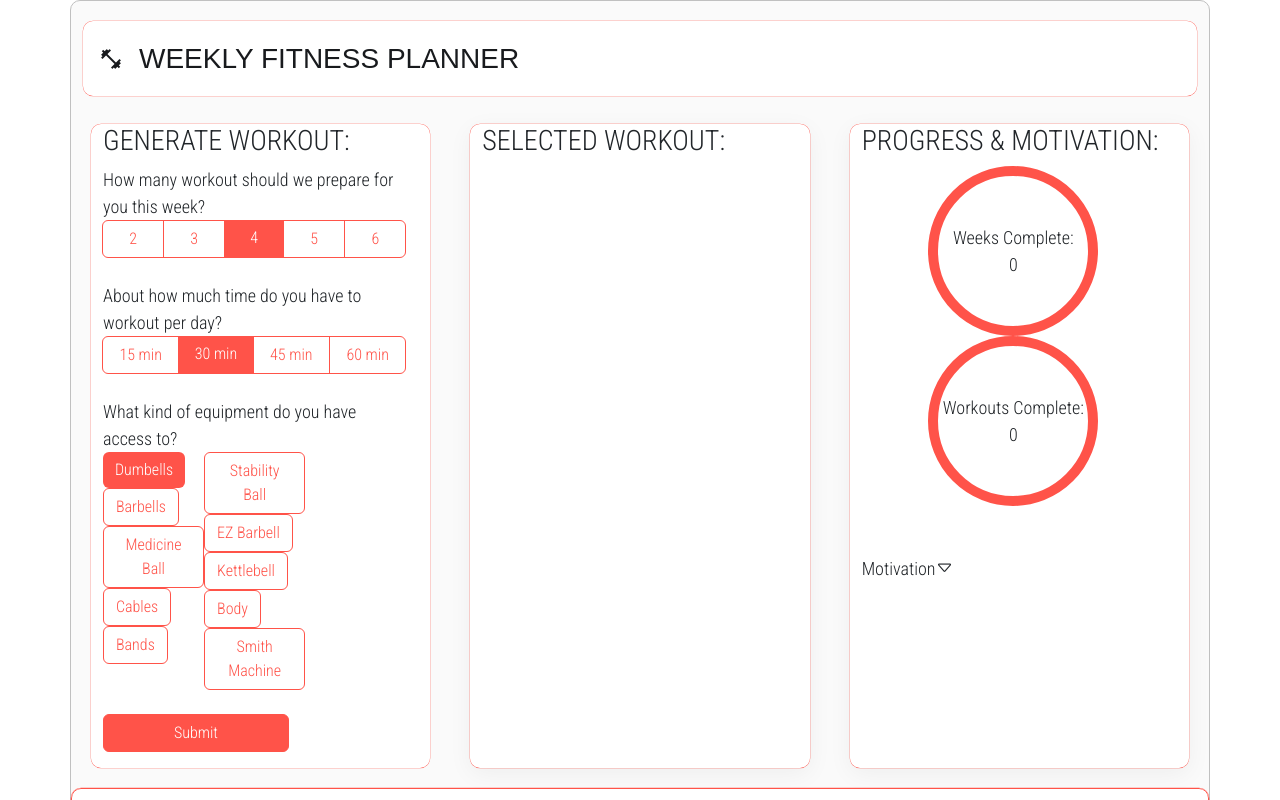
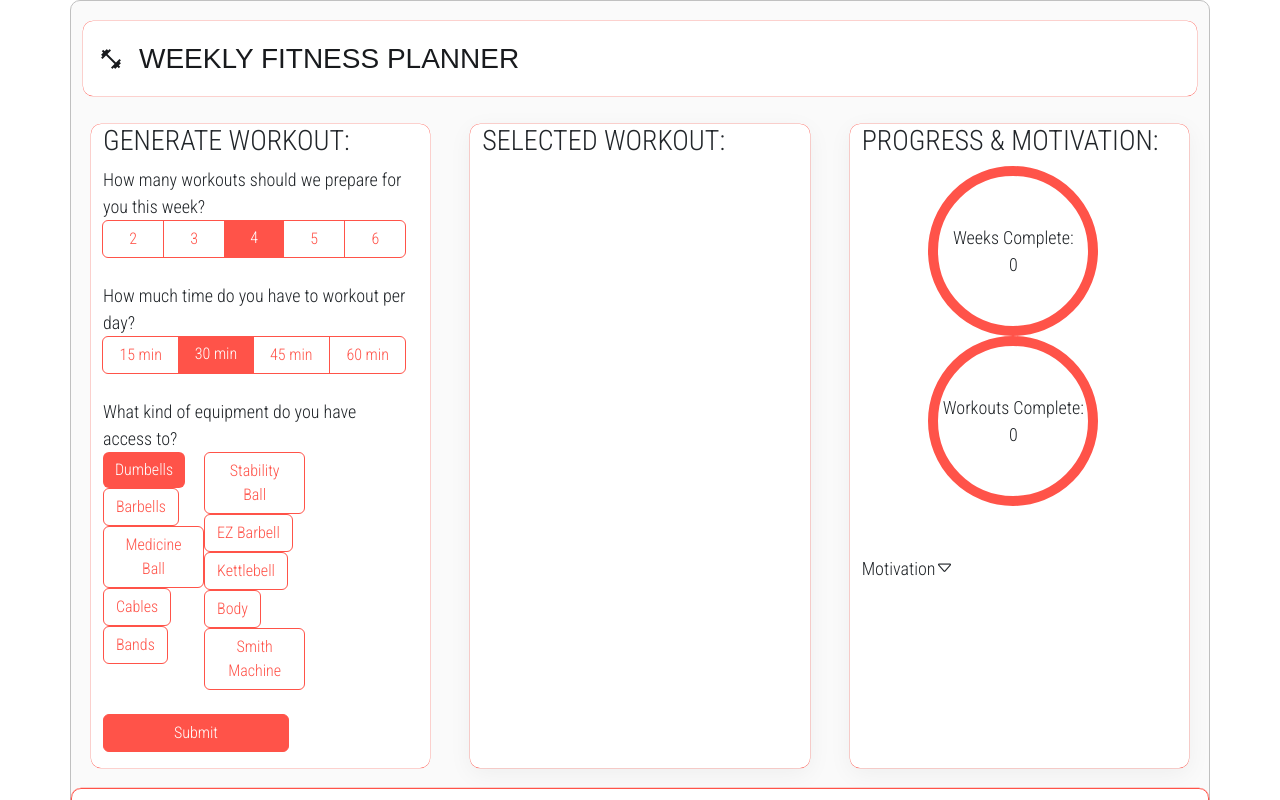
Before and after one commit to kpgh46/fitness-dashboard, a website built with webpack: page dist/index.html in a window 1280 px wide. Shown: the top 800 px of the page. Built offline with nearby package versions, Linux system fonts and the light colour scheme; no server answers; a web font is replaced by a local one.

Commit message:
fixed typo on form

```diff
--- a/dist/index.html
+++ b/dist/index.html
@@ -21,7 +21,7 @@
                 <div class = "col-md pe-md-4" style = "background-color: white; border-radius: 10px; margin-left:20px; margin-right: 20px; margin-top: 20px;box-shadow:rgb(255,83,73) 0px 0px 0px .25px;">
                     <form>
                       <h3>GENERATE WORKOUT: </h3>
-                        <div style="font-size:18px">How many workout should we prepare for you this week?</div>
+                        <div style="font-size:18px">How many workouts should we prepare for you this week?</div>
                             <div class = "row">
                               <div class="custom-control btn-group" role="group" aria-label="Basic radio toggle button group">
                                 <input type="radio" class="btn-check" name="days" id="days2" autocomplete="off" value="2" >
@@ -41,7 +41,7 @@
                               </div>
                             </div>
                             <br>
-                        <div style="font-size:18px">About how much time do you have to workout per day?</div>
+                        <div style="font-size:18px">How much time do you have to workout per day?</div>
                             <div class = "row">
                               <div class="btn-group" role="group" aria-label="Basic radio toggle button group">
                                 <input type="radio" class="btn-check" name="time" id="min15" autocomplete="off" value = "15" >
```
